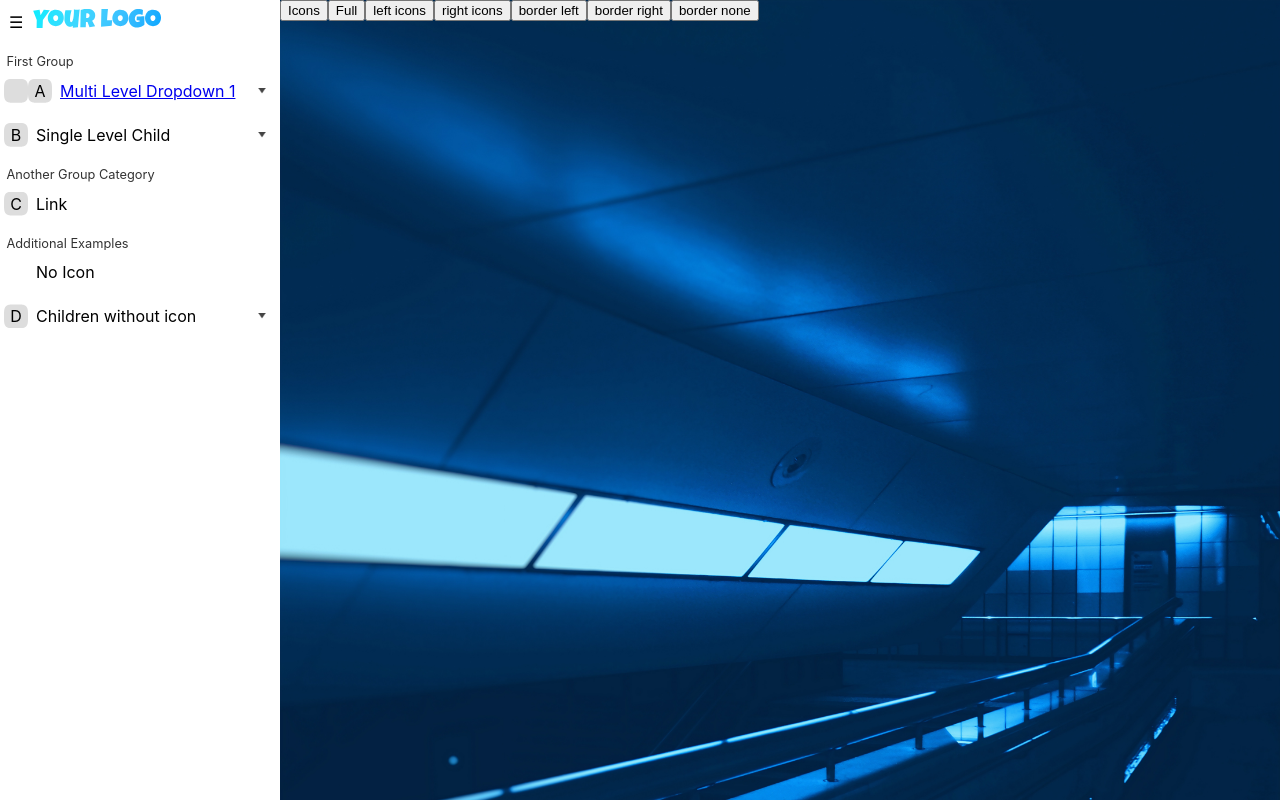
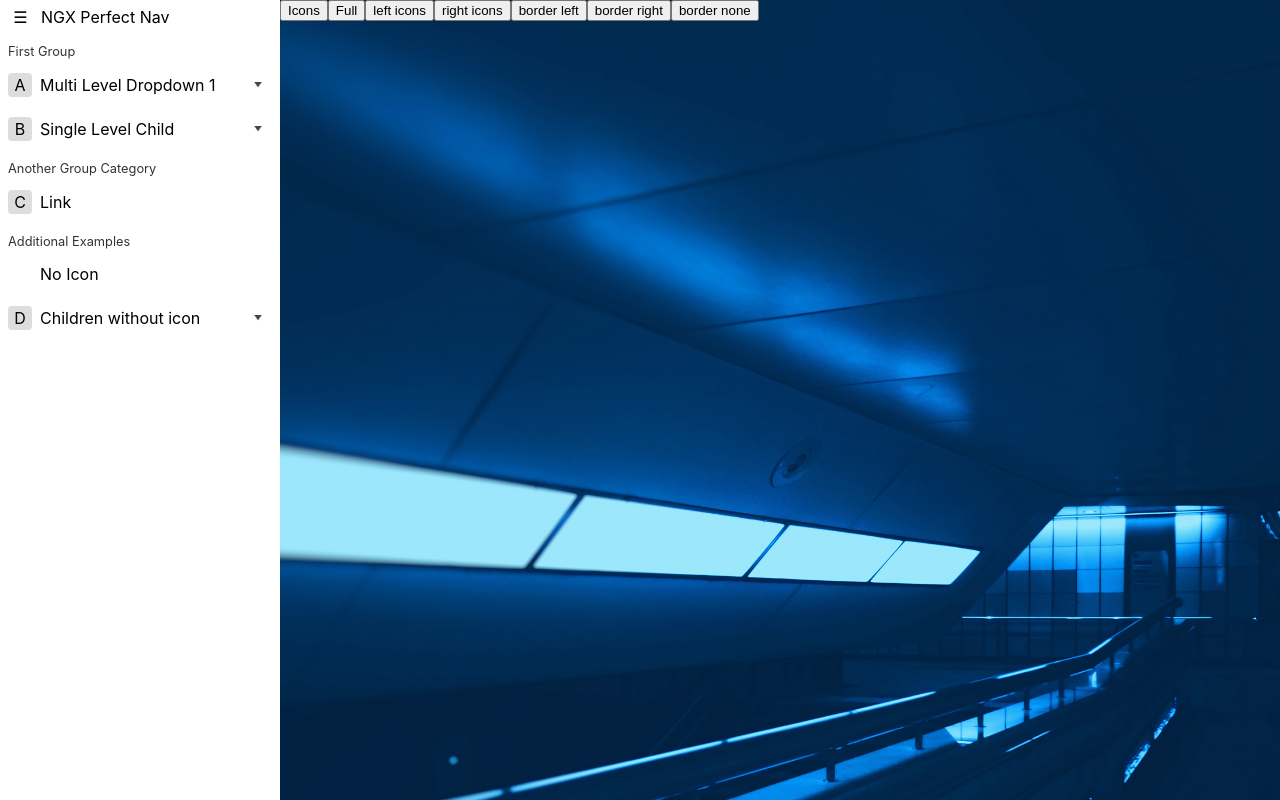
Before and after one commit to arron21/perfect-nav, an Angular app: page / in a window 1280 px wide. Built offline with nearby package versions, Linux system fonts and the light colour scheme.

Commit message:
some ui updates

```diff
--- a/src/app/app.component.html
+++ b/src/app/app.component.html
@@ -1,10 +1,10 @@
 <div class="app">
 
     <div class="nav">
-        <app-ng-perfect-nav [links]="links" [squircle]="true" [hoverReveal]="hoverReveal" [iconMode]="iconMode"
+        <app-ng-perfect-nav [links]="links" [squircle]="false" [hoverReveal]="hoverReveal" [iconMode]="iconMode"
             [iconPosition]="iconPosition" [hideIcons]="hideIcons" [border]="border">
             <ng-container ngProjectAs="logo">
-                <img src="/assets/logo.svg" />
+                NGX Perfect Nav
             </ng-container>
         </app-ng-perfect-nav>
     </div>
--- a/src/app/app.component.ts
+++ b/src/app/app.component.ts
@@ -25,14 +25,12 @@ export class AppComponent {
       visible: true,
       label: 'Multi Level Dropdown 1',
       icon: 'A',
-      faIcon: `fa-chart-line`,
       iconImg: '',
       disabled: false,
       link: 'google.com',
       children: [
         {
           visible: true,
-
           label: 'Multi Level Dropdown 1.1',
           icon: 'A',
           iconImg: '',
--- a/src/app/ngx-perfect-nav/ng-perfect-nav/ng-perfect-nav.component.html
+++ b/src/app/ngx-perfect-nav/ng-perfect-nav/ng-perfect-nav.component.html
@@ -19,7 +19,7 @@
     <ng-container *ngFor="let l of links">
 
         <div class="link" *ngIf="l.visible"
-            [ngClass]="{'show-children': l.showChildren, 'link-category': l.groupCategory}">
+            [ngClass]="{'show-children': l.showChildren, 'link-category': l.groupCategory, 'link-has-no-icon': !l.icon}">
             <ng-template [ngTemplateOutlet]="linkTemplate" [ngTemplateOutletContext]="{link: l}">
             </ng-template>
         </div>
@@ -34,12 +34,11 @@
         <i class="fas fa-chart-line"></i>
 
         <div class="icon" *ngIf="link.faIcon" [ngClass]="{'squircle': squircle}"><i class="fas {{link.faIcon}}"></i></div>
-
         <div class="icon" *ngIf="link.icon" [ngClass]="{'squircle': squircle}">{{link.icon}}</div>
         <div class="icon" *ngIf="link.iconImg" [ngClass]="{'squircle': squircle}"><img src="{{link.iconImg}}" /></div>
 
         <div class="label" *ngIf="!link.disabled"><a [routerLink]="link.link">{{link.label}}</a></div>
-        <div class="label" *ngIf="link.disabled"><span>{{link.label}}</span></div>
+        <div class="label" *ngIf="link.disabled">{{link.label}}</div>
         <div class="spacer"></div>
 
         <div class="children-dropdown" *ngIf="link.children && link.children.length" (click)="toggleChildren(link)">
--- a/src/app/ngx-perfect-nav/ng-perfect-nav/ng-perfect-nav.component.scss
+++ b/src/app/ngx-perfect-nav/ng-perfect-nav/ng-perfect-nav.component.scss
@@ -2,6 +2,11 @@
 
 :host {
     font-family: -apple-system, BlinkMacSystemFont, 'Segoe UI', Roboto, Oxygen, Ubuntu, Cantarell, 'Open Sans', 'Helvetica Neue', sans-serif;
+
+    a {
+        color: inherit;
+        text-decoration: none;
+    }
 }
 .icon-mode {
     .label {
@@ -26,9 +31,11 @@
 }
 
 .logo-content {
-    height: var(--logo-height);
+    // height: var(--logo-height);
 
-    padding: 8px 0;
+    // padding: 8px 0;
+    display: flex;
+    align-items: center;
     ::ng-deep > * {
         height: 100%;
         object-fit: cover;
@@ -43,15 +50,20 @@
     background-color: var(--nav-bg-color);
     max-width: var(--nav-width);
     transition: var(--transition-speed) all;
+    will-change: contents;
 
 
 
     &.icon-mode {
         max-width: var(--nav-iconMode-width);
 
+        overflow: hidden;
 
         .link {
             max-width: var(--nav-iconMode-width);
+        }
+        .link-has-no-icon {
+            height: 0;
         }
 
         &.icon-right {
@@ -83,6 +95,9 @@
 
 
             max-width: var(--nav-width);
+            .link-has-no-icon {
+                height: inherit;
+            }
 
             .child-links {
                 padding-left: var(--child-indent);
@@ -162,7 +177,7 @@
 
 .link {
     // max-width: 160px;
-    overflow: hidden;
+    // overflow: hidden;
     transition: 250ms all;
 
     .child-links {
@@ -192,7 +207,7 @@
     }
 
     .link-content {
-        padding: 0 4px;
+        padding: 0 var(--padding-width);
 
         display: flex;
         align-items: center;
@@ -213,8 +228,11 @@
 }
 
 .label {
-    padding: .5em;
+    padding: 8px var(--padding-width);
     white-space: nowrap;
+    span {
+        padding: 8px var(--padding-width);
+    }
 }
 
 .icon {
@@ -288,11 +306,12 @@
 .icon-collapse {
     cursor: pointer;
     padding: 9px;
-    width: 33px;
+    width: var(--nav-iconMode-width);
+    text-align: center;
 }
 
 .link-category {
-    margin-top: .75em;
+    margin: .75em 0 .25em;
     .icon.icon {
         display: none;
     }
--- a/src/styles.scss
+++ b/src/styles.scss
@@ -6,12 +6,14 @@ div {
 
 :root {
     --nav-width: 280px;
-    --nav-iconMode-width: 33px;
+    --nav-iconMode-width: calc(33px + var(--padding-width));
     --nav-bg-color: #fff;
 
     --logo-height: 44px;
 
     --transition-speed: 200ms;
+
+    --padding-width: 8px;
 
     --child-indent: 4px;
     --child-bg: rgba(0,0,0,.05);
```
